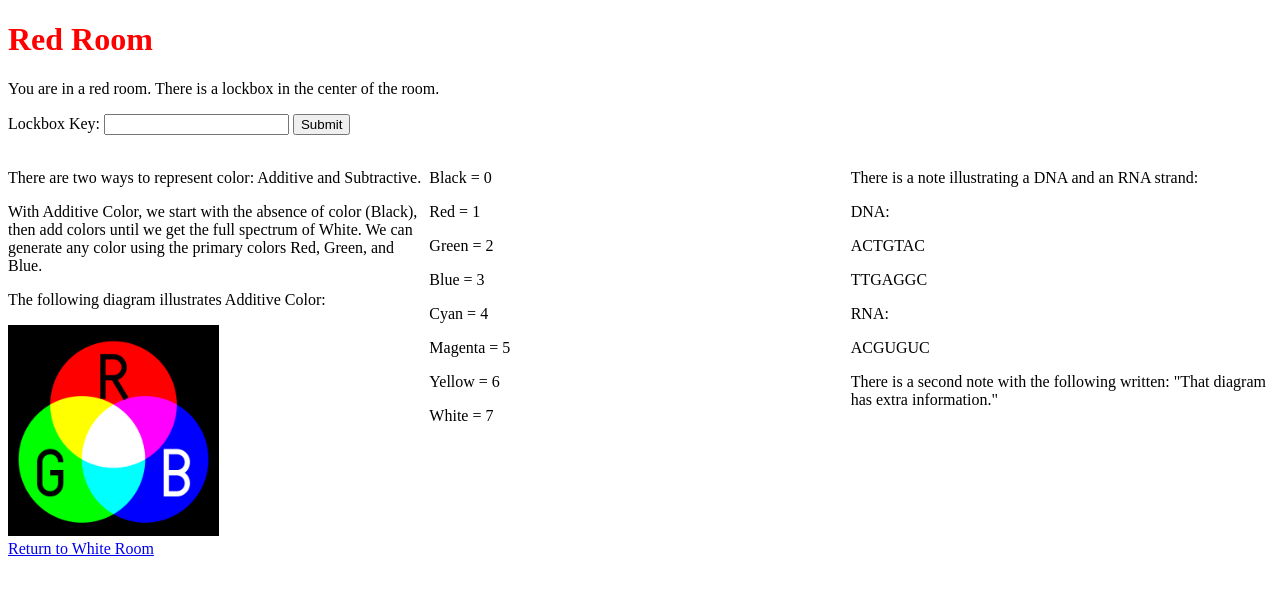
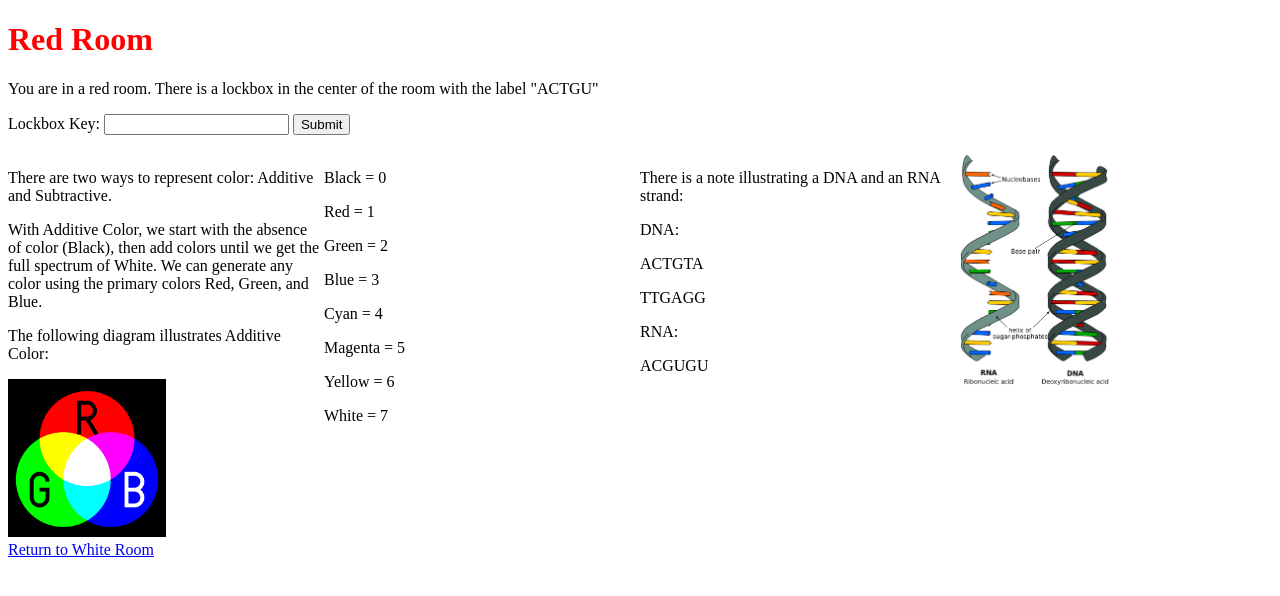
Before and after one commit to cypai/pandemic-escape, a FastAPI app: template templates/room1.html in a window 1280 px wide. Shown: the top 596 px of the page. Run offline with FastAPI, Linux system fonts and the light colour scheme; the template is opened without the code that fills it, so the values that code supplies are empty.

Commit message:
Fix a lot of hints

```diff
--- a/app/main.py
+++ b/app/main.py
@@ -112,13 +112,13 @@ async def room1_lockbox(
         key: str,
         registry: Registry = Depends(require_registry)):
 
-    if key == "13407":
-        return RedirectResponse(url="/room1/answer13407")
+    if key == "13047":
+        return RedirectResponse(url="/room1/answer13047")
     else:
         return RedirectResponse(url="/room1?lockbox_failed=true")
 
 
-@app.get("/room1/answer13407")
+@app.get("/room1/answer13047")
 async def room1_answer(
         request: Request,
         registry: Registry = Depends(require_registry)):
--- a/templates/room1.html
+++ b/templates/room1.html
@@ -17,7 +17,7 @@
     </head>
     <body>
         <h1 style="color:red">Red Room</h1>
-        <p>You are in a red room. There is a lockbox in the center of the room.</p>
+        <p>You are in a red room. There is a lockbox in the center of the room with the label "ACTGU"</p>
         <form action="/room1/lockbox">
             <label for="lockbox">Lockbox Key:</label>
             <input type="text" id="lockbox" name="key"/>
@@ -49,11 +49,13 @@
             <div class="column">
                 <p>There is a note illustrating a DNA and an RNA strand:</p>
                 <p>DNA:</p>
-                <p>ACTGTAC</p>
-                <p>TTGAGGC</p>
+                <p>ACTGTA</p>
+                <p>TTGAGG</p>
                 <p>RNA:</p>
-                <p>ACGUGUC</p>
-                <p>There is a second note with the following written: "That diagram has extra information."</p>
+                <p>ACGUGU</p>
+            </div>
+            <div class="column">
+                <img src="static/dnarna.png" alt="Blue C" title="Blue C" style="img"/>
             </div>
         </div>
 
--- a/templates/room2.html
+++ b/templates/room2.html
@@ -17,7 +17,7 @@
     </head>
     <body>
         <h1 style="color:green">Green Room</h1>
-        <p>You are in a green room. There is a lockbox in the center of the room with the label "<a href="https://en.wikipedia.org/wiki/CMYK_color_model">CMYK</a>".</p>
+        <p>You are in a green room. There is a lockbox with an 8 digit passcode in the center of the room with the label "<a href="https://en.wikipedia.org/wiki/CMYK_color_model">CMYK</a>".</p>
         <form action="/room2/lockbox">
             <label for="lockbox">Lockbox Key:</label>
             <input type="text" id="lockbox" name="key"/>
@@ -34,7 +34,7 @@
                 <p>There are two ways to represent color: Additive and Subtractive.</p>
                 <p>With Subtractive Color, we start with the full color of White, then subtract colors to generate any color we want. If we subtract everything, we get Black as the absence of color.</p>
                 <p>The following diagram illustrates Subtractive Color:</p>
-                <img src="static/subtractive_color.png" alt="Subtractive Color" style="img"/>
+                <img src="static/subtractive_color.png" title="Subtractive Color" alt="Subtractive Color" style="img"/>
                 <p>Reminder to self: The highlighters in the other rooms will reveal the key.</p>
             </div>
             <div class="column">
```
Also changed, not shown: static/dnarna.png (added), 1 other file.
